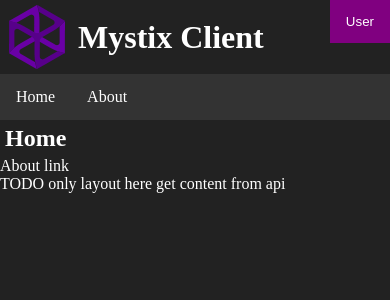
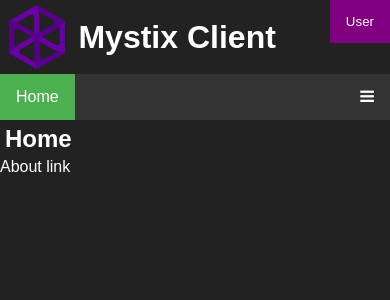
Before and after one commit to MystixCode/post_only_client, a PHP site: page / in a window 390 px wide. Shown: the top 300 px of the page. Run offline with PHP 8.4, Linux system fonts and the light colour scheme.

Commit message:
responsive menu etc

```diff
--- a/pages/character/create.html
+++ b/pages/character/create.html
@@ -28,7 +28,7 @@
     });
 
   function onResponse(data){
-      $("#app").append(data['payload']);
+      $("#status").html('<p>' + data['payload'] + '</p>').fadeIn(setTimeout(fade_out, 10000));
       //TODO!!!!!!!!!!!!!!!!!!!!!!!send data to function in character list script
   }
 </script>
--- a/pages/character/delete.html
+++ b/pages/character/delete.html
@@ -16,7 +16,7 @@
     function onResponse(data) {
             if (data['action'] == 'delete')
             {
-                $('#app').append(data['payload']);
+                $("#status").html('<p>' + data['payload'] + '</p>').fadeIn(setTimeout(fade_out, 10000));
             }
     }
     function deleteCharacter() {
--- a/pages/character/edit.html
+++ b/pages/character/edit.html
@@ -44,12 +44,14 @@
         var payload = jQuery.parseJSON( data['payload'] );
         if (data['action'] == 'get')
         {
-            $("#app").append(data['payload']);
+
+            $("#status").html('<p>' + data['payload'] + '</p>').fadeIn(setTimeout(fade_out, 10000));
+
             $('input[name=name]').val(payload['character_name']);
         }
         if (data['action'] == 'edit')
         {
-            $("#app").append(data['payload']);
+            $("#status").html('<p>' + data['payload'] + '</p>').fadeIn(setTimeout(fade_out, 10000));
         }
     }
 
--- a/pages/character/list.html
+++ b/pages/character/list.html
@@ -11,8 +11,9 @@
     }
 
     function onResponse(data){
-        if (data['payload']!='')
+        if (data['payload']!='' && data['payload']!='[]')
         {
+            //alert(JSON.stringify(data));
             var payload = jQuery.parseJSON( data['payload'] );
             $("#app").append("<table id ='characterlist' style='width:100%;margin-bottom:10px;'><thead><tr><th>id</th><th>name</th><th>edit</th><th>delete</th></tr></thead></table>");
             $("#userlist").append('<tbody>');
--- a/pages/home.html
+++ b/pages/home.html
@@ -1,10 +1,12 @@
 <h2>Home</h2>
 <a href='/about'>About link</a>
-<p>TODO only layout here get content from api</p>
 <script>
     var parsedToken = isLoggedIn();
     if (parsedToken){
-        $('#app').append("<p>Welcome " + parsedToken['username'] + "</p>");
+
+        $('#status').html("<p>Welcome " + parsedToken['username'] + "</p>").fadeIn(setTimeout(fade_out, 10000));
+        $('#app').append("<p>TODO: Loggedin. Request content</p>").fadeIn(setTimeout(fade_out, 10000));
+
     }
     else {
 
--- a/pages/template.html
+++ b/pages/template.html
@@ -13,23 +13,34 @@
         </div>
     </div>
     <div class="menu">
-         <nav id="mainnav">
-             <ul>
-                 <li><a href='/'>Home</a></li>
-                 <li><a href='/about/'>About</a></li>
-             </ul>
-         </nav>
+
+        <link rel="stylesheet" href="https://cdnjs.cloudflare.com/ajax/libs/font-awesome/4.7.0/css/font-awesome.min.css">
+        <div class="topnav" id="myTopnav">
+            <a href="/" class="active">Home</a>
+            <a href="/about/">About</a>
+            <a  class="icon" onclick="menuToggle()"><i class="fa fa-bars"></i></a>
+        </div>
+
      </div>
-
-
-
+     <div id="status" class="status" ></div>
      <div class="main">
          <div id="app" ></div>
      </div>
  </div>
 <script>
+    function menuToggle() {
+      var x = document.getElementById("myTopnav");
+      if (x.className === "topnav") {
+        x.className += " responsive";
+      } else {
+        x.className = "topnav";
+      }
+    }
 
 
+    function fade_out() {
+      $("#status").fadeOut();
+    }
 
 
     //If link clicked prevent default and get page via ajax
@@ -147,7 +158,7 @@
                     formattedTime = hours.toString().padStart(2, '0') + 'h ' +
                                     minutes.toString().padStart(2, '0') + 'min ' +
                                     seconds.toString().padStart(2, '0') + 's';
-                    $("#app").append('<p>token valid for + ' + formattedTime + '</p>');
+                    //$("#status").append('<p>token valid for + ' + formattedTime + '</p>');
                     addstuff(parsedToken);
                     return parsedToken;
                 }
@@ -159,11 +170,19 @@
 
     function addstuff(parsedToken) {
         $('#usernav').children('div').html("<a href='/user/edit/'>Edit</a><a href='/user/logout/'>Logout</a>");
-        $('#mainnav').children('ul').html("<li><a href='/'>Home</a></li><li><a href='/about/'>About</a></li><li><a href='/character/list/'>List character</a></li>");
-        var test = parsedToken['roles'];
-        if(jQuery.inArray("admin", test) !== -1) {
-            //alert('isAdmin');
-            $('#mainnav').children('ul').html("<li><a href='/'>Home</a></li><li><a href='/about/'>About</a></li><li><a href='/character/list/'>List character</a></li><li><a href='/user/list/'>List User</a></li>");
+
+
+
+
+            $('#myTopnav').html("<a href='/'  class='active'>Home</a><a href='/about/'>About</a><a href='/character/list/'>Character List</a><a class='icon' onclick='menuToggle()'><i class='fa fa-bars'></i></a>");
+            var test = parsedToken['roles'];
+            if(jQuery.inArray("admin", test) !== -1) {
+                //alert('isAdmin');
+                $('#myTopnav').html("<a href='/' class='active'>Home</a><a href='/about/'>About</a><a href='/character/list/'>Character List</a><a href='/user/list/'>List User</a><a class='icon' onclick='menuToggle()'><i class='fa fa-bars'></i></a>");
+
+
         }
+
+
     }
 </script>
--- a/pages/user/delete.html
+++ b/pages/user/delete.html
@@ -11,7 +11,7 @@
     function onResponse(data) {
             if (data['action'] == 'delete')
             {
-                $('#app').append(data['payload']);
+                $("#status").html('<p>' + data['payload'] + '</p>').fadeIn(setTimeout(fade_out, 10000));
             }
     }
     function deleteUser() {
--- a/pages/user/deleteOther.html
+++ b/pages/user/deleteOther.html
@@ -11,7 +11,7 @@
     function onResponse(data) {
             if (data['action'] == 'deleteOther')
             {
-                $('#app').append(data['payload']);
+                $("#status").html('<p>' + data['payload'] + '</p>').fadeIn(setTimeout(fade_out, 10000));
             }
     }
     function deleteOtherUser() {
--- a/pages/user/edit.html
+++ b/pages/user/edit.html
@@ -52,7 +52,7 @@
         }
         if (data['action'] == 'edit')
         {
-            $("#app").append(data['payload']);
+            $("#status").html('<p>' + data['payload'] + '</p>').fadeIn(setTimeout(fade_out, 10000));
         }
     }
 
--- a/pages/user/register.html
+++ b/pages/user/register.html
@@ -27,7 +27,7 @@
     });
 
   function onResponse(data){
-      $("#app").html(data['payload']);
+      $("#status").html('<p>' + data['payload'] + '</p>').fadeIn(setTimeout(fade_out, 10000));
       //TODO!!!!!!!!!!!!!!!!!!!!!!!send data to function in character list script
   }
 </script>
--- a/style.css
+++ b/style.css
@@ -18,6 +18,7 @@ td {
 /*## GRID ################################*/
 .header { grid-area: header; background-color: #222; }
 .menu { grid-area: menu; background-color: #333;}
+.status{ grid-area: status; background-color: green;}
 .main { grid-area: main; background-color: #222;}
 
 .grid-container {
@@ -25,6 +26,7 @@ td {
   grid-template-areas:
     'header header header header header header'
     'menu menu menu menu menu menu'
+    'status status status status status status'
     'main main main main main main';
   grid-gap: 0px;
   padding: 0px;
@@ -38,6 +40,7 @@ td {
 * {
   box-sizing: border-box;
   margin: 0;
+  font-family: Arial, Helvetica, sans-serif;
 }
 body {
   background-color: #222;
@@ -104,11 +107,6 @@ li a {
 
 li a:hover {
   background-color: purple;
-}
-
-#mainnav li {
-  float: left;
-  background-color: #333;
 }
 
 #userlist li, #characterlist li{
@@ -201,3 +199,72 @@ li a:hover {
   }
 
 }
+
+
+
+
+
+
+
+
+
+
+
+
+
+
+
+
+
+
+
+
+.topnav {
+  overflow: hidden;
+  background-color: #333;
+}
+
+.topnav a {
+  float: left;
+  display: block;
+
+
+  padding: 14px 16px;
+
+}
+
+.topnav a:hover {
+  background-color: #444;
+
+}
+
+.topnav a.active {
+  background-color: #4CAF50;
+  color: white;
+}
+
+.topnav .icon {
+  display: none;
+}
+
+@media screen and (max-width: 600px) {
+  .topnav a:not(:first-child) {display: none;}
+  .topnav a.icon {
+    float: right;
+    display: block;
+  }
+}
+
+@media screen and (max-width: 600px) {
+  .topnav.responsive {position: relative;}
+  .topnav.responsive .icon {
+    position: absolute;
+    right: 0;
+    top: 0;
+  }
+  .topnav.responsive a {
+    float: none;
+    display: block;
+    text-align: left;
+  }
+}
```
Also changed, not shown: pages/user/editOther.html (+1 -6 lines), menu.png (added).
